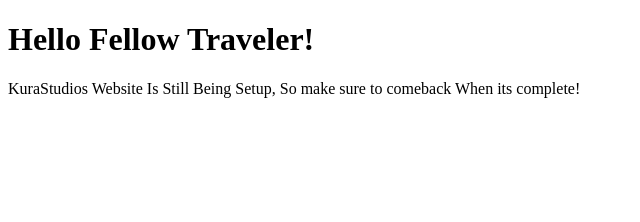
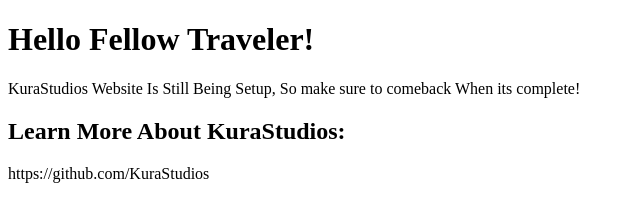
Before and after one commit to KuraStudios/KuraStudios.github.io, a plain HTML site: page HTML/index.html in a window 1280 px wide. Shown: the whole page, without its empty margins (0-640 px from the left). Drawn offline with Linux system fonts and the light colour scheme.

Commit message:
Embed GitHub Link

```diff
--- a/index.html
+++ b/HTML/index.html
@@ -3,5 +3,7 @@
 <body>
 <h1>Hello Fellow Traveler!</h1>
 <p>KuraStudios Website Is Still Being Setup, So make sure to comeback When its complete!</p>
+<h2>Learn More About KuraStudios:</h2>
+<embed:>https://github.com/KuraStudios</embed:>
 </body>
 </html>
```
